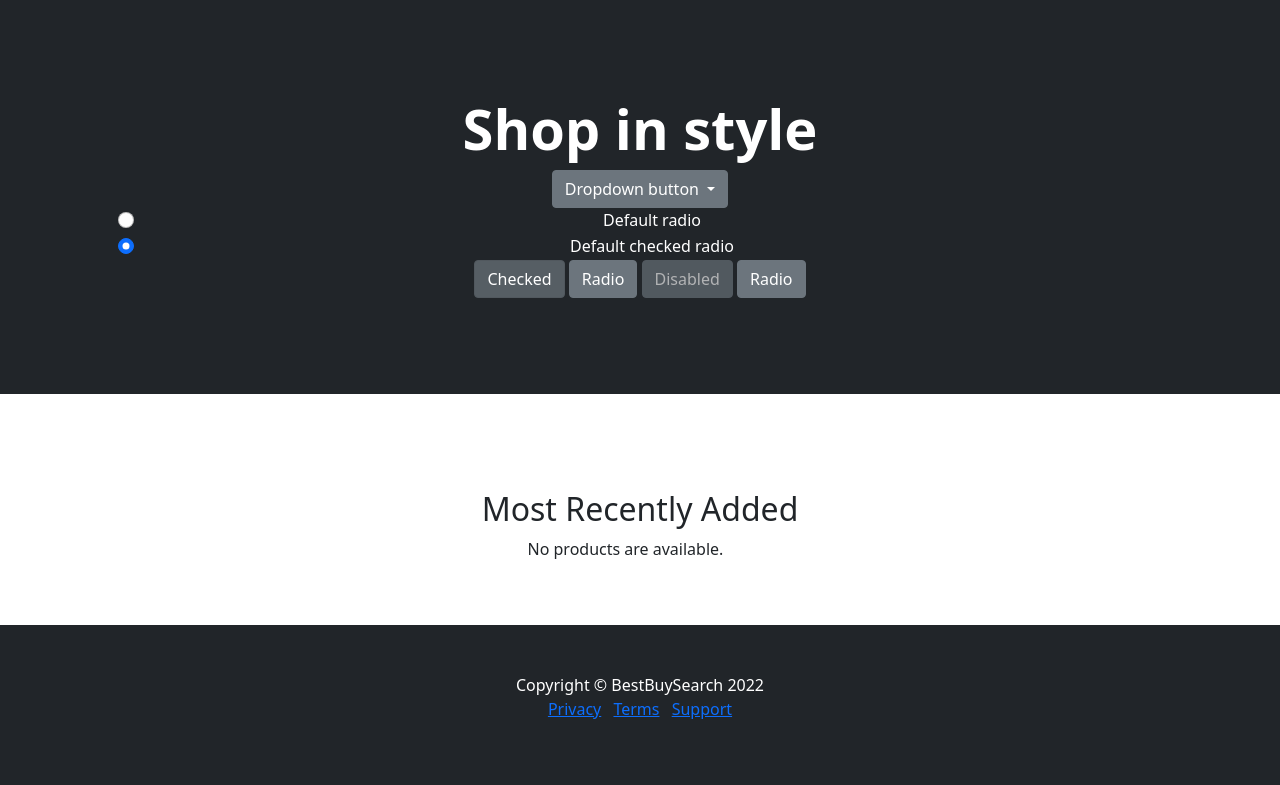
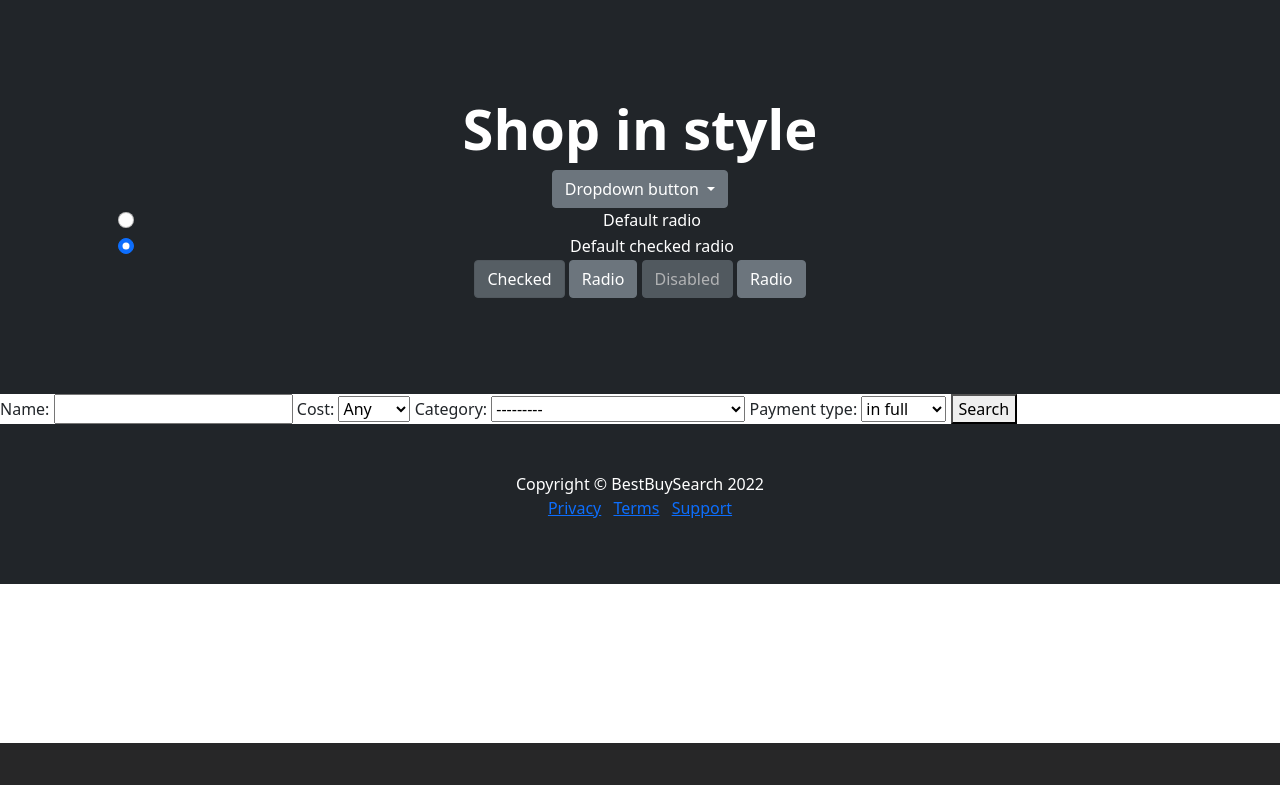
Before and after one commit to SethCram/Best-Buy-Search-Project, a Django app: page /BestBuySearch/products/requirement_search/ in a window 1280 px wide. Shown: the part 57-842 px from the top of the page. After the commit the page ends 800 px from the top, so only its background shows below. Run offline with Django 4.2, Linux system fonts and the light colour scheme; some libraries are stand-ins or nearby versions.

Commit message:
More functionality added to requirements page.

```diff
--- a/mysite/BestBuySearch/forms.py
+++ b/mysite/BestBuySearch/forms.py
@@ -6,7 +6,7 @@
 
 from django.db import transaction
 
-from .models import Vendor, User, Customer
+from .models import Vendor, User, Customer, VendorProduct
 #from django.contrib.auth.models import User
 
 class CustomerSignUpForm(UserCreationForm):
@@ -25,7 +25,7 @@
         user.is_customer = True
         if (commit):
             user.save()
-        #fills many to many field: customer = Customer.objects.create(user = user)
+        #create new customer:
         customer = Customer.objects.create(user = user)
         return user
 
@@ -48,3 +48,22 @@
         #make sure brand data saved by adding entry:
         vendor = Vendor.objects.create(user = user, brand = self.cleaned_data['brand'])
         return user
+
+class ProductForm(forms.ModelForm):
+
+    #override cost input to be options
+    ANY = 1
+    LT_50 = 2
+    LT_100 = 3
+    LT_500 = 5
+    COST_CHOICES = (
+        (ANY, "Any"),
+        (LT_50, "< $50"),
+        (LT_100, "< $100"),
+        (LT_500, "< $500"),
+    )
+    cost = forms.ChoiceField(choices = COST_CHOICES)
+
+    class Meta:
+        model = VendorProduct
+        fields = ['name', 'cost', 'category', 'payment_type']
--- a/mysite/BestBuySearch/models.py
+++ b/mysite/BestBuySearch/models.py
@@ -13,6 +13,21 @@
 from django.urls import reverse
 
 # Create your models here.
+
+#query model
+
+"""
+class RequirementsQuerySet(models.QuerySet):
+    def search(self, **kwargs):
+        qs = self
+        if kwargs.get('q', ''):
+            qs = qs.filter(name__iexact=kwargs['q'])
+        if kwargs.get('government_type', []):
+            qs = qs.filter(government_type=kwargs['government_type'])
+        if kwargs.get('industry', []):
+            qs = qs.filter(industry=kwargs['industry'])
+        return qs
+"""
 
 #User model
 
--- a/mysite/BestBuySearch/templates/BestBuySearch/requirement_results.html
+++ b/mysite/BestBuySearch/templates/BestBuySearch/requirement_results.html
@@ -51,10 +51,26 @@
 
             <input type="radio" class="btn-check" name="options" id="option4" autocomplete="off">
             <label class="btn btn-secondary" for="option4">Radio</label>
+
         {% endblock options %}
 
 
         <!-- Section-->
+        {% block section %}
+
+            <form method="post" action = "{% url 'BestBuySearch:MultipleSearch' %}" >
+                {% csrf_token %}
+                {{ form.as_table }}
+
+                <button type="submit">Search</button>
+            </form>
+            {% for result in VendorProduct %}
+            <tr>
+                <td> {{ result.name }} </td>
+            <tr/>
+            {% endfor %}
+
+        {% endblock section %}
 
             <!-- listings-->
 
--- a/mysite/BestBuySearch/urls.py
+++ b/mysite/BestBuySearch/urls.py
@@ -23,6 +23,8 @@
          path('products/similar_search/', views.SimilarResultsView.as_view(), name = "similar_results"),
          path('products/exact_search/', views.ExactResultsView.as_view(), name = "exact_results"),
          path('products/requirement_search/', views.RequirementResultsView.as_view(), name = "requirement_results"),
+         path('products/requirement_search/MultipleSearch/', views.MultipleSearch, name = "MultipleSearch"),
+         #path('products/requirement_search/<str:name>/<int:cost>/<int:category>/<int:payment_type>/', views.myfunct, name = "myfunct"),
          #product editing:
          path('products/add_product/', views.ProductCreateView.as_view(), name = 'add_product'),
          path('products/all_products/', views.AllProductsView.as_view(), name = 'all_products'),
--- a/mysite/BestBuySearch/views.py
+++ b/mysite/BestBuySearch/views.py
@@ -18,7 +18,7 @@
 from .models import VendorProduct, User, Customer, Vendor#, Question, Choice
 #from django.contrib.auth.models import User
 
-from .forms import CustomerSignUpForm, VendorSignUpForm
+from .forms import CustomerSignUpForm, VendorSignUpForm, ProductForm
 
 from django.utils.decorators import method_decorator
 from django.contrib.auth.decorators import login_required
@@ -235,11 +235,22 @@
     template_name = "BestBuySearch/requirement_results.html"
     context_object_name = 'requirementmatch_list'
 
+    form_class = ProductForm
+
+    def get_context_data(self, **kwargs):
+        context = super(RequirementResultsView, self).get_context_data(**kwargs)
+        context['form'] = ProductForm()
+        return context
+
+    #fields = ['name', 'cost', 'category', 'payment_type', 'product_description', 'brief_description']
+    #form = SearchForm(request.GET)
+
+    """
     def get_queryset(self):
-        """
-        Return VendorProduct filtered by substring search.
-        Empty query returns four most recently updated products.
-        """
+"""
+#Return VendorProduct filtered by substring search.
+#Empty query returns four most recently updated products.
+"""
 
         #get user input from template
         query = self.request.GET.get("q")
@@ -256,7 +267,25 @@
                 Q(name__icontains = query) | Q(category__icontains = query)
             )
             return requirementmatch_list
+    """
 
+def MultipleSearch(request): #name, cost, category, payment_type):
+    if request.method == "POST":
+        #should be passed in for us thru request
+        name = request.POST.get('name')
+        cost = request.POST.get('cost')
+        category = request.POST.get('category')
+        payment_type = request.POST.get('payment_type')
+
+        #vendorproduct_obj = VendorProduct.objects.raw('select * from VendorProduct where name="'+name+'" and cost="'+cost+'" and category="'+category+'" and payment_type="'+payment_type+'"')
+        vendorproduct_obj = VendorProduct.objects.filter(name__iexact = name).filter(category=category).filter(payment_type=payment_type)
+
+        #context = {'name': name, 'cost': cost, 'category': category, 'payment_type': payment_type}
+    else:
+        vendorproduct_obj = VendorProduct.objects.all()
+
+    context = {"VendorProduct": vendorproduct_obj}
+    return render(request,'BestBuySearch/requirement_results.html', context)
 
 @method_decorator([login_required], name = 'dispatch') #why dispatch?
 class AllProductsView( generic.ListView ):
```
